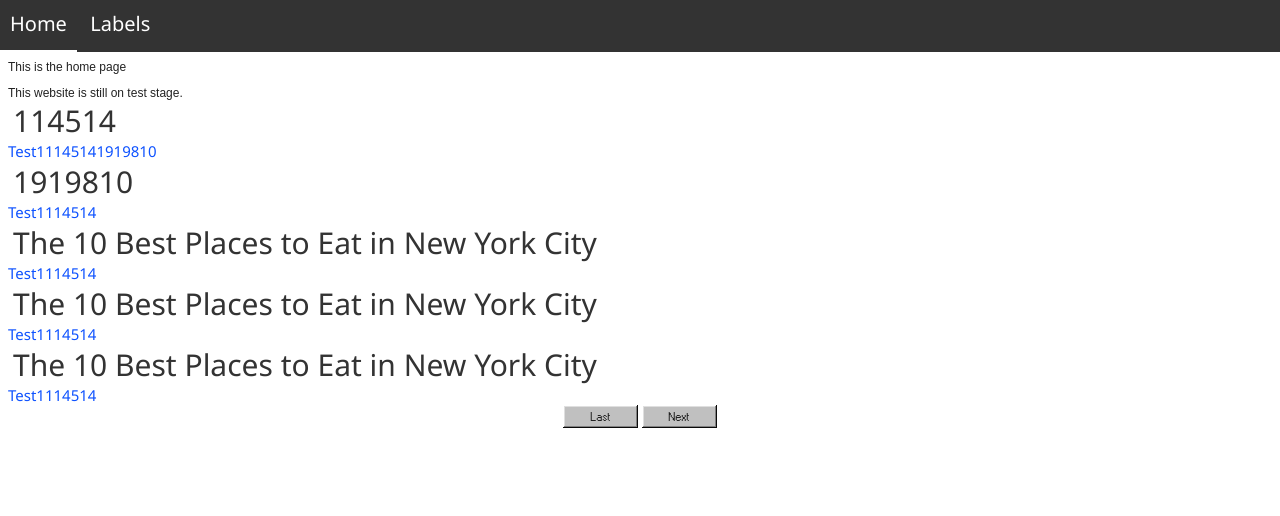
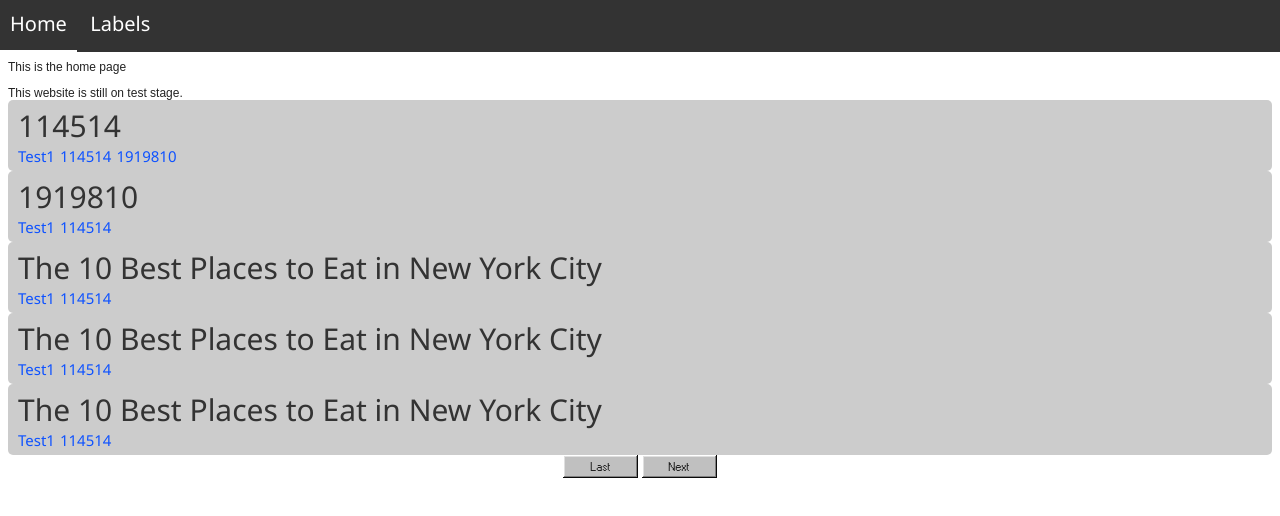
Before and after one commit to juruohejiarui/juruohejiarui.github.io, a plain HTML site: page index.html in a window 1280 px wide. Drawn offline with nearby package versions, Linux system fonts and the light colour scheme.

Commit message:
update Style

```diff
--- a/style.css
+++ b/style.css
@@ -30,6 +30,7 @@
 }
 
 .href {
+	padding-left: 5px;
 	text-decoration: none;
 	color: rgb(14, 82, 255);
 }
@@ -48,6 +49,7 @@
 .article-list-element {
 	font-family: 'Segoe UI', Tahoma, Geneva, Verdana, sans-serif;
 	font-size: 15px;
-	color: #ccc;
+	background-color: #ccc;
+	padding: 5px;
 	border-radius: 5px;
 }
```
